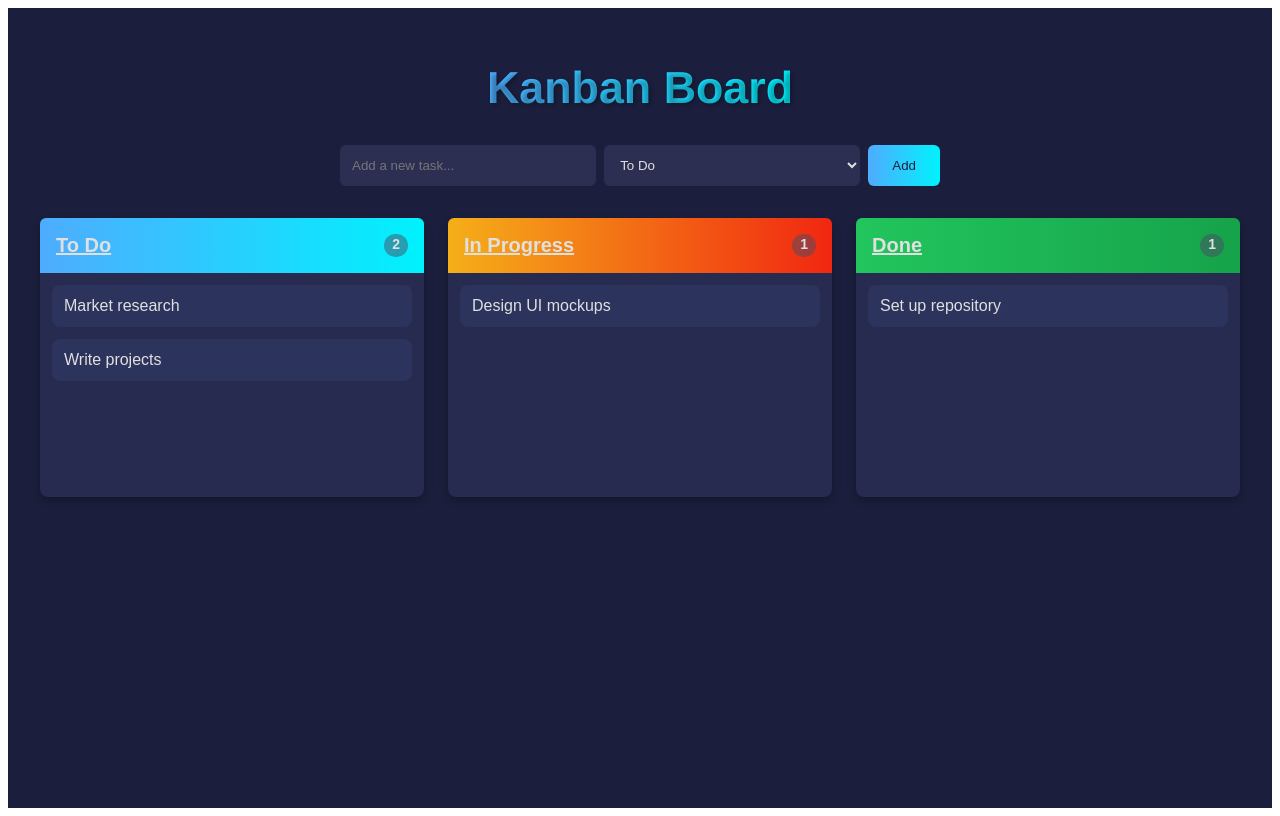
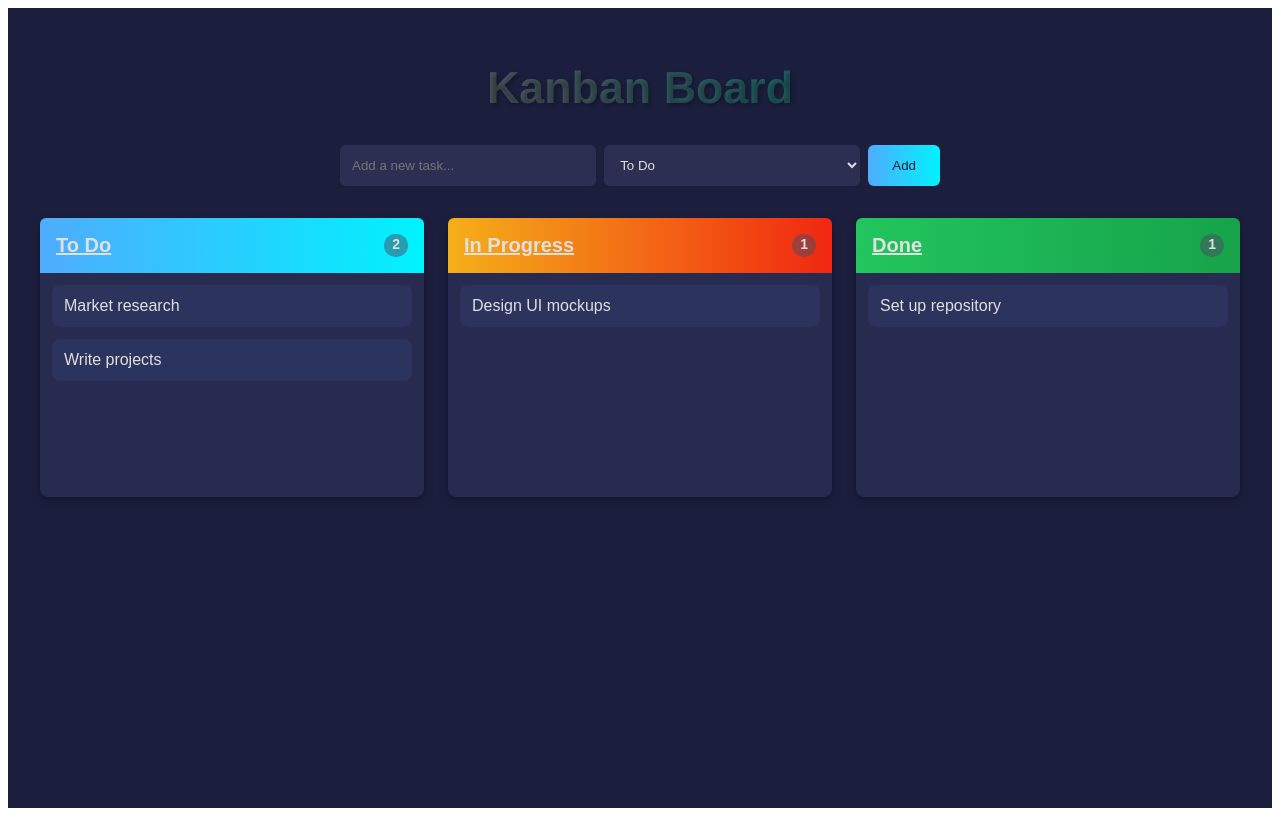
Before and after one commit to MikaelaJanssson/new_kanban, a React (Vite) app: page / in a window 1280 px wide. Built offline with nearby package versions, Linux system fonts and the light colour scheme.

Commit message:
changed title style

```diff
--- a/src/App.css
+++ b/src/App.css
@@ -19,14 +19,10 @@
   margin-bottom: 32px;
   text-align: center;
   font-family: "Franklin Gothic Medium", "Arial Narrow", Arial, sans-serif;
-  background: linear-gradient(90deg, #4facfe, #00f2fe);
+  background: linear-gradient(90deg, #4c555d, #1e5f63);
   -webkit-background-clip: text;
   -webkit-text-fill-color: transparent;
   text-shadow: 2px 2px 4px rgba(0, 0, 0, 0.3);
-  transition: transform 0.3s ease;
-}
-.title:hover {
-  transform: scale(1.05) rotate(-1deg);
 }
 
 /* Inputfält och knappar */
```
